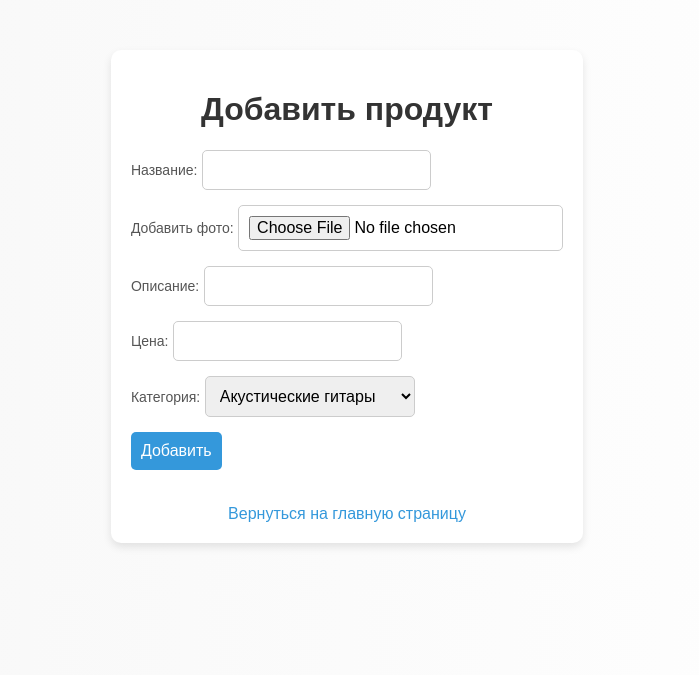
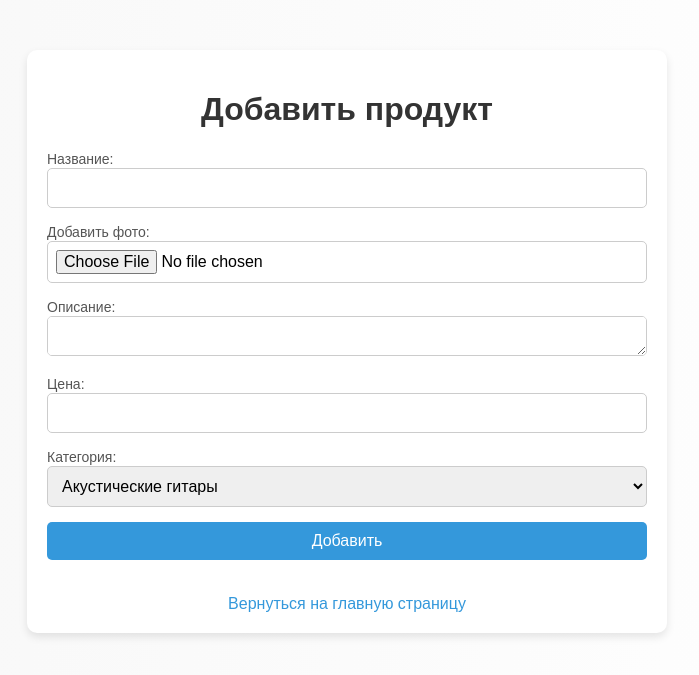
Before and after one commit to RenSafary/website-for-guitar-shop, a FastAPI app: page /add-product in a window 1280 px wide. Shown: the top 675 px of the page, without its empty margins (293-992 px from the left). Run offline with FastAPI, Linux system fonts and the light colour scheme; data comes from the database, SQL or seed files in the repository; both versions use the stored data as it was after the commit.

Commit message:
repaired adding goods

```diff
--- a/app/templates/adm_panel/product/add_product.html
+++ b/app/templates/adm_panel/product/add_product.html
@@ -7,27 +7,26 @@
     <link href="{{ url_for('static', path='css/categories/product/add product.css') }}" rel="stylesheet">
 </head>
 <body>
-    <form action="/add-product/action" method="post" enctype="multipart/form-data">
     <div class="container">
         <h1>Добавить продукт</h1>
         <form action="/add-product/action" method="post" enctype="multipart/form-data">
-                <div>
+            <div class="form-group">
                 <label for="name">Название:</label>
                 <input type="text" id="name" name="name" required>
             </div>
-                <div>
+            <div class="form-group">
                 <label for="photo">Добавить фото:</label>
                 <input type="file" id="photo" name="photo" accept="image/*" required>
             </div>
-                <div>
+            <div class="form-group">
                 <label for="description">Описание:</label>
-                    <input type="text" id="description" name="description" required>
+                <textarea id="description" name="description" rows="1" required></textarea>
             </div>
-                <div>
+            <div class="form-group">
                 <label for="price">Цена:</label>
                 <input type="number" min="0" id="price" name="price" required>
             </div>
-                <div>
+            <div class="form-group">
                 <label for="category">Категория:</label>
                 <select name="category_id" id="category" required>
                     {% for category in categories %}
@@ -35,10 +34,9 @@
                     {% endfor %}
                 </select>
             </div>
-                <button type="submit">Добавить</button>
+            <button type="submit" class="submit-btn">Добавить</button>
         </form>
         <a href="/" class="back-link">Вернуться на главную страницу</a>
     </div>
-    </form>
 </body>
 </html>
--- a/app/templates/categories/accessories.html
+++ b/app/templates/categories/accessories.html
@@ -33,11 +33,11 @@
         {% endif %}
     </nav>
 
-    <form method="post" action="/creating-order">
     <div class="container">
         <div class="products">
             {% for product in products %}
             <div class="product">
+                <form method="post" action="/creating-order">
                     <img src="{{ url_for('static', path='product images/' + product.photo_url) }}" alt="{{ product.name }}">
                     <h3>{{ product.name }}</h3>
                     <p>{{ product.description }}</p>
@@ -45,10 +45,11 @@
                     <input type="hidden" name="category" value="{{ product.category.name }}">
                     <input type="hidden" name="product_name" value="{{ product.name }}">
                     <button type="submit" name="add_to_cart" value="{{ product.id }}">Добавить в корзину</button>
+                </form>
             </div>
             {% endfor %}
         </div>
     </div>
-    </form>
+
 </body>
 </html>
--- a/app/templates/categories/accoustic.html
+++ b/app/templates/categories/accoustic.html
@@ -33,11 +33,11 @@
         {% endif %}
     </nav>
 
-    <form method="post" action="/creating-order">
     <div class="container">
         <div class="products">
             {% for product in products %}
             <div class="product">
+                <form method="post" action="/creating-order">
                     <img src="{{ url_for('static', path='product images/' + product.photo_url) }}" alt="{{ product.name }}">
                     <h3>{{ product.name }}</h3>
                     <p>{{ product.description }}</p>
@@ -45,11 +45,11 @@
                     <input type="hidden" name="category" value="{{ product.category.name }}">
                     <input type="hidden" name="product_name" value="{{ product.name }}">
                     <button type="submit" name="add_to_cart" value="{{ product.id }}">Добавить в корзину</button>
+                </form>
             </div>
             {% endfor %}
         </div>
     </div>
-    </form>
 
 </body>
 </html>
--- a/app/templates/categories/classic.html
+++ b/app/templates/categories/classic.html
@@ -33,11 +33,11 @@
         {% endif %}
     </nav>
 
-    <form method="post" action="/creating-order">
     <div class="container">
         <div class="products">
             {% for product in products %}
             <div class="product">
+                <form method="post" action="/creating-order">
                     <img src="{{ url_for('static', path='product images/' + product.photo_url) }}" alt="{{ product.name }}">
                     <h3>{{ product.name }}</h3>
                     <p>{{ product.description }}</p>
@@ -45,10 +45,11 @@
                     <input type="hidden" name="category" value="{{ product.category.name }}">
                     <input type="hidden" name="product_name" value="{{ product.name }}">
                     <button type="submit" name="add_to_cart" value="{{ product.id }}">Добавить в корзину</button>
+                </form>
             </div>
             {% endfor %}
         </div>
     </div>
-    </form>
+
 </body>
 </html>
--- a/app/templates/categories/electro.html
+++ b/app/templates/categories/electro.html
@@ -33,11 +33,11 @@
         {% endif %}
     </nav>
 
-    <form method="post" action="/creating-order">
     <div class="container">
         <div class="products">
             {% for product in products %}
             <div class="product">
+                <form method="post" action="/creating-order">
                     <img src="{{ url_for('static', path='product images/' + product.photo_url) }}" alt="{{ product.name }}">
                     <h3>{{ product.name }}</h3>
                     <p>{{ product.description }}</p>
@@ -45,10 +45,11 @@
                     <input type="hidden" name="category" value="{{ product.category.name }}">
                     <input type="hidden" name="product_name" value="{{ product.name }}">
                     <button type="submit" name="add_to_cart" value="{{ product.id }}">Добавить в корзину</button>
+                </form>
             </div>
             {% endfor %}
         </div>
     </div>
-    </form>
+
 </body>
 </html>
--- a/static/css/auth/sign-in.css
+++ b/static/css/auth/sign-in.css
@@ -39,7 +39,7 @@ nav a {
 }
 
 nav a:hover {
-    text-decoration: underline;
+    text-decoration: none;
 }
 
 /* Контейнер для контента */
@@ -97,3 +97,7 @@ footer {
     padding: 15px 0;
     width: 100%;
 }
+
+.no_account, .sign_up{
+    color: #0056b3;
+}
--- a/static/css/auth/sign-up.css
+++ b/static/css/auth/sign-up.css
@@ -36,7 +36,7 @@ nav a {
 }
 
 nav a:hover {
-    text-decoration: underline;
+    text-decoration: none;
 }
 
 /* Контейнер для контента */
--- a/static/css/categories/product/add product.css
+++ b/static/css/categories/product/add product.css
@@ -30,15 +30,27 @@ label {
     color: #555;
 }
 
-input, select, button {
+input, select, button, textarea {
     padding: 10px;
     margin-bottom: 15px;
     border: 1px solid #ccc;
     border-radius: 5px;
     font-size: 16px;
+    width: 100%; /* Ширина 100% для всех полей */
+    box-sizing: border-box; /* Учитываем padding и border в общей ширине */
 }
 
-input:focus, select:focus, button:focus {
+textarea {
+    resize: vertical; /* Позволяет изменять высоту текстового поля */
+    height: 40px; /* Уменьшенная высота для начального состояния */
+    line-height: 1.2; /* Уменьшенный межстрочный интервал */
+}
+
+input[type="file"] {
+    padding: 8px; /* Уменьшенный padding для поля с файлом */
+}
+
+input:focus, select:focus, button:focus, textarea:focus {
     outline: none;
     border-color: #3498db;
 }
```
Also changed, not shown: app/templates/accounting/authorization_form.html (+9 -3 lines), app/templates/accounting/sign-up.html (+10 -4 lines), static/css/categories/category.css (+31 -3 lines), app/templates/adm_panel/product/edit_product.html (line endings or trailing spaces), db.sqlite, static/product images/0edb36770a944be2be57643047ae46b9.png (added), static/product images/18106d24ced8463f9e427d79f368a596.png (added), static/product images/1dfb68940ba1426588949451e1cf945c.png (added), static/product images/773cfebc8b124888ab946dbfba8299de.png (added), static/product images/e021e782a82047bf86d9d7ab1ca8eb6b.png (added), static/product images/f8662fb5f2d84d6faee43d1422ffd87d.png (added). Lines whose indentation alone changed are shown as unchanged.
